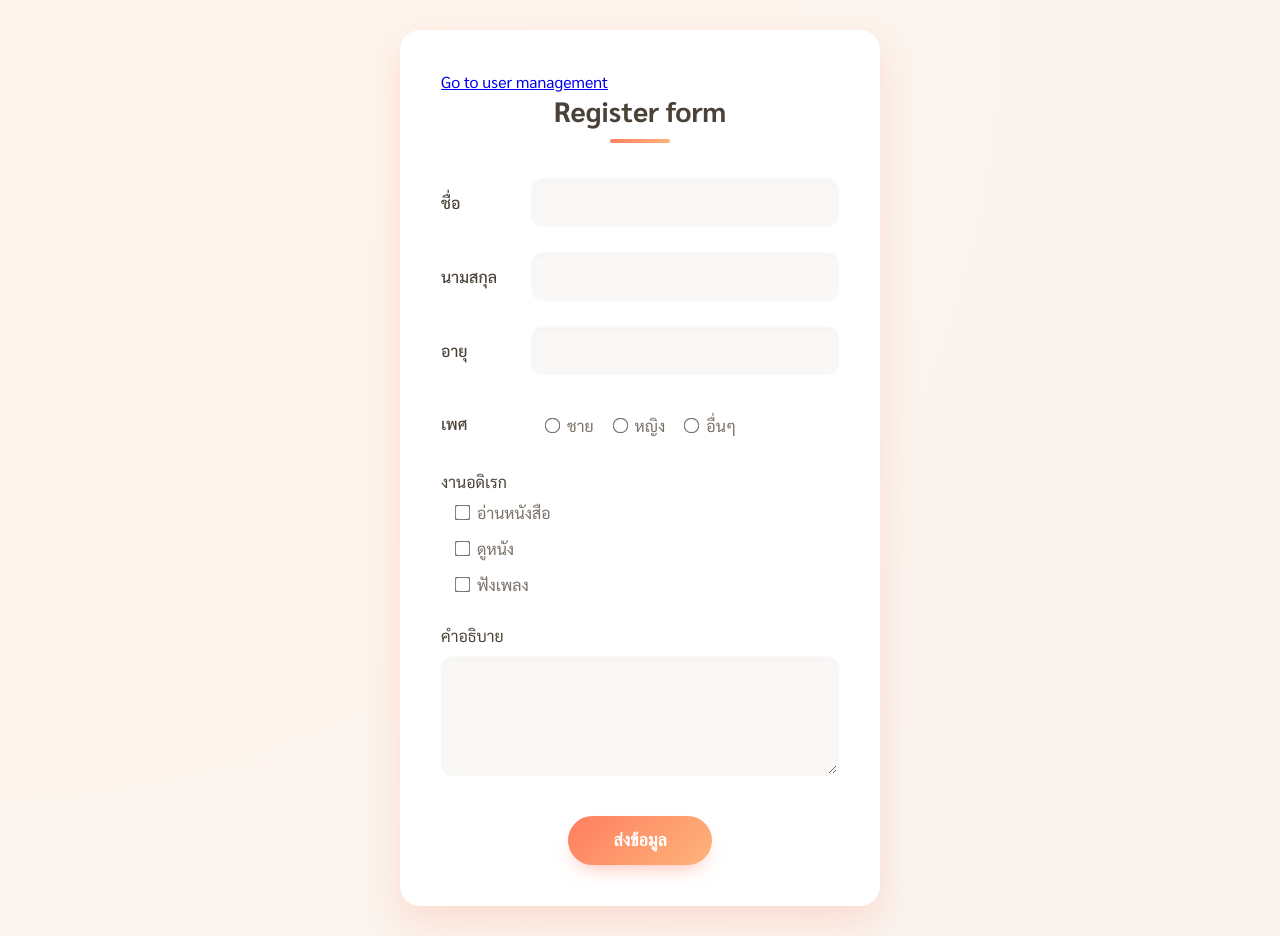
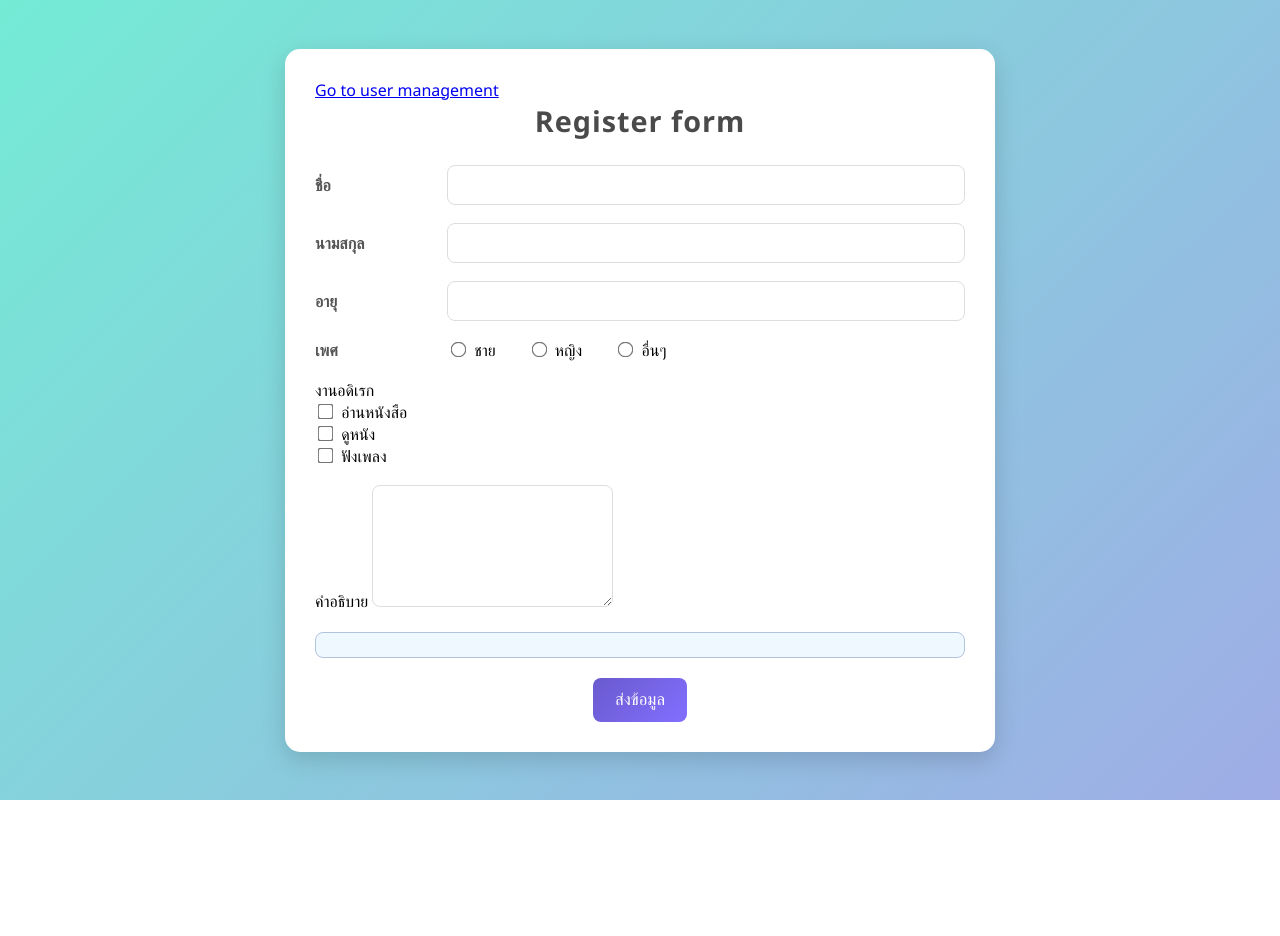
Before and after one commit to chinchinnapat/241_700, a plain HTML site: page front-end/index.html in a window 1280 px wide. After the commit the page ends 800 px from the top, so only its background shows below. Drawn offline with nearby package versions, Linux system fonts and the light colour scheme.

Commit message:
Update style.css

```diff
--- a/front-end/style.css
+++ b/front-end/style.css
@@ -1,224 +1,112 @@
-/* นำเข้าฟอนต์ภาษาไทยสวยๆ จาก Google Fonts */
-@import url('https://fonts.googleapis.com/css2?family=Sarabun:wght@300;400;500;700&display=swap');
-
-/* --- ตั้งค่าตัวแปรสี (Color Palette: Warm Sunset) --- */
-:root {
-    --primary-gradient: linear-gradient(135deg, #ff7e5f, #feb47b); /* ไล่สีส้มพีช */
-    --primary-color: #ff7e5f;
-    --secondary-color: #feb47b;
-    --bg-color: #f9f3ee; /* สีพื้นหลังครีมอุ่นๆ */
-    --text-dark: #4a4238; /* สีน้ำตาลเข้มเกือบดำ */
-    --text-light: #7a7268; /* สีน้ำตาลเทา */
-    --input-bg: #faf8f6;
-    --shadow-sm: 0 5px 15px rgba(255, 126, 95, 0.15);
-    --shadow-md: 0 15px 35px rgba(255, 126, 95, 0.2);
-    --shadow-button: 0 10px 20px -10px rgba(255, 94, 58, 0.5);
-}
-
-* {
-    box-sizing: border-box;
+body {
+    font-family: "Segoe UI", Tahoma, Geneva, Verdana, sans-serif;
+    background: linear-gradient(135deg, #74ebd5 0%, #9face6 100%);
     margin: 0;
     padding: 0;
-    /* เพิ่ม transition ให้ทุกอย่างขยับนุ่มนวล */
-    transition: all 0.3s cubic-bezier(0.25, 0.8, 0.25, 1);
-}
-
-body {
-    font-family: 'Sarabun', sans-serif;
-    background-color: var(--bg-color);
-    color: var(--text-dark);
+    min-height: 100vh;
     display: flex;
     justify-content: center;
     align-items: center;
-    min-height: 100vh;
-    padding: 30px 20px;
-    background-image: radial-gradient(circle at top left, #fff5ec, var(--bg-color)); /* เพิ่มมิติให้พื้นหลัง */
 }
 
-/* กล่องคอนเทนเนอร์หลัก */
 .container {
-    background-color: #ffffff;
-    padding: 40px;
-    border-radius: 20px; /* มุมโค้งมนมากขึ้น */
-    box-shadow: var(--shadow-md); /* เงาสีส้มฟุ้งๆ */
     width: 100%;
-    max-width: 480px;
-    border: 1px solid rgba(255, 255, 255, 0.5);
-    backdrop-filter: blur(10px); /* (เผื่ออนาคต) ทำให้ดูโปร่งแสงนิดๆ */
+    max-width: 650px;
+    background: #fff;
+    padding: 30px;
+    border-radius: 15px;
+    box-shadow: 0 8px 25px rgba(0,0,0,0.15);
+    animation: fadeIn 0.8s ease-in-out;
 }
 
-/* --- ส่วนหัวข้อ --- */
-.header {
-    text-align: center;
-    font-size: 28px;
-    font-weight: 700;
-    color: var(--text-dark);
-    margin-bottom: 35px;
-    position: relative;
-    padding-bottom: 15px;
+@keyframes fadeIn {
+    from { opacity: 0; transform: translateY(20px); }
+    to { opacity: 1; transform: translateY(0); }
 }
 
-/* สร้างเส้นขีดเส้นใต้แบบไล่สี */
-.header::after {
-    content: '';
-    position: absolute;
-    bottom: 0;
-    left: 50%;
-    transform: translateX(-50%);
-    width: 60px;
-    height: 4px;
-    background: var(--primary-gradient);
-    border-radius: 10px;
+.header {
+    font-size: 1.8rem;
+    font-weight: bold;
+    text-align: center;
+    margin-bottom: 25px;
+    color: #4a4a4a;
+    letter-spacing: 1px;
 }
 
-/* --- การจัดวาง Layout --- */
 .flex {
     display: flex;
     align-items: center;
+    gap: 12px;
 }
 
 .form-input {
-    margin-bottom: 25px;
+    margin-bottom: 18px;
 }
 
-/* ป้ายกำกับหน้าช่องกรอก */
 .header-form {
-    width: 90px;
-    font-weight: 500;
-    color: var(--text-dark);
-    flex-shrink: 0;
-    font-size: 16px;
+    width: 120px;
+    font-weight: 600;
+    color: #555;
 }
 
-/* --- ช่องกรอกข้อมูล (Input & Textarea) --- */
 .form, textarea {
-    width: 100%;
-    padding: 12px 15px;
-    border: 2px solid transparent; /* ซ่อนขอบไว้ก่อน */
-    background-color: var(--input-bg);
-    border-radius: 12px;
-    font-size: 16px;
-    font-family: inherit;
-    color: var(--text-dark);
-    box-shadow: inset 0 2px 4px rgba(0,0,0,0.02); /* เงาด้านในเล็กน้อย */
+    flex: 1;
+    padding: 10px 12px;
+    border: 1px solid #ddd;
+    border-radius: 8px;
+    transition: all 0.3s ease;
+    font-size: 1rem;
+}
+
+.form:focus, textarea:focus {
+    border-color: #6a5acd;
+    box-shadow: 0 0 8px rgba(106,90,205,0.3);
+    outline: none;
 }
 
 textarea {
-    height: 120px;
+    min-height: 100px;
     resize: vertical;
-    margin-top: 10px;
-    display: block; /* แก้ให้ textarea ลงมาอยู่บรรทัดใหม่ตามภาพ */
 }
 
-/* Effect เมื่อคลิกที่ช่องกรอก (Focus State) */
-.form:focus, textarea:focus {
-    outline: none;
-    background-color: #fff;
-    border-color: var(--secondary-color); /* เปลี่ยนสีขอบ */
-    box-shadow: var(--shadow-sm); /* เพิ่มเงาให้ดูลอยขึ้น */
-    transform: translateY(-2px); /* ขยับขึ้นเล็กน้อย */
+.gender .flex div {
+    margin-right: 20px;
 }
 
-/* --- ส่วน Radio และ Checkbox --- */
-/* ใช้ accent-color เปลี่ยนสีปุ่มเลือก (Modern CSS) */
-input[type="radio"], input[type="checkbox"] {
-    accent-color: var(--primary-color);
-    transform: scale(1.2); /* ขยายให้ใหญ่ขึ้นนิดนึง */
-    margin-right: 8px;
-    cursor: pointer;
+.form-input input[type="checkbox"],
+.form-input input[type="radio"] {
+    accent-color: #6a5acd;
+    transform: scale(1.2);
+    margin-right: 5px;
 }
 
-/* จัดระยะห่างของตัวเลือก */
-.gender .flex {
-    gap: 20px;
-    flex-wrap: wrap; /* ถ้าจอเล็กให้ปัดลงมา */
+.message {
+    margin: 20px 0;
+    padding: 12px;
+    background: #f0f8ff;
+    border: 1px solid #b0c4de;
+    border-radius: 8px;
+    color: #333;
+    font-size: 1rem;
+    text-align: center;
 }
 
-/* ทำให้ตัวเลือกขยับได้เมื่อเอาเมาส์ชี้ */
-.gender .flex div,
-.form-input > div:not(.header-form) {
-    display: flex;
-    align-items: center;
-    cursor: pointer;
-    padding: 5px 0;
-    color: var(--text-light);
-}
-
-.gender .flex div:hover,
-.form-input > div:not(.header-form):hover {
-    color: var(--primary-color);
-    transform: translateX(5px); /* เลื่อนไปทางขวานิดๆ */
-}
-
-.form-input > div:not(.header-form) {
-    margin-top: 5px;
-    margin-left: 15px;
-}
-
-
-/* --- ปุ่มกด (Button 3D Pop-up) --- */
 .center {
-    display: flex;
-    justify-content: center;
-    margin-top: 40px;
+    text-align: center;
 }
 
 .button {
-    /* พื้นหลังแบบไล่สี */
-    background: var(--primary-gradient);
-    color: white;
+    background: linear-gradient(135deg, #6a5acd, #836fff);
+    color: #fff;
     border: none;
-    padding: 14px 45px;
-    font-size: 18px;
-    font-weight: 700;
-    border-radius: 50px;
+    padding: 12px 22px;
+    border-radius: 8px;
+    font-size: 1.05rem;
     cursor: pointer;
-    /* เงาของปุ่ม */
-    box-shadow: var(--shadow-button);
-    position: relative;
-    overflow: hidden; /* สำหรับเอฟเฟกต์แสง */
+    transition: transform 0.2s ease, box-shadow 0.3s ease;
 }
 
-/* Effect เมื่อเอาเมาส์ชี้ปุ่ม (Hover - ปุ่มนูนขึ้น) */
 .button:hover {
-    transform: translateY(-5px) scale(1.02); /* ลอยขึ้น + ขยายสเกลนิดนึง */
-    box-shadow: 0 20px 30px -10px rgba(255, 94, 58, 0.7); /* เงาเข้มขึ้นและลึกขึ้น */
+    transform: translateY(-2px);
+    box-shadow: 0 6px 15px rgba(106,90,205,0.4);
 }
-
-/* Effect เมื่อกดปุ่ม (Active) */
-.button:active {
-    transform: translateY(-2px) scale(0.98); /* ยุบลงมานิดนึง */
-    box-shadow: var(--shadow-button); /* เงากลับไปเหมือนเดิม */
-}
-
-/* เพิ่มเอฟเฟกต์แสงแวบๆ ผ่านปุ่ม (Optional) */
-.button::before {
-    content: '';
-    position: absolute;
-    top: 0;
-    left: -100%;
-    width: 100%;
-    height: 100%;
-    background: linear-gradient(120deg, transparent, rgba(255,255,255,0.3), transparent);
-    transition: all 0.6s;
-}
-.button:hover::before {
-    left: 100%; /* เลื่อนแสงผ่านปุ่ม */
-}
-
-.message{
-    background-color: var(--secondary-color);
-    padding: 10px;
-    margin: 10px;
-    display: none;
-    border-radius: 6px;
-}
-.message.success {
-    background-color: #4CAF50;
-    display: block;
-}
-
-.message.danger {
-    background-color: #ff928a;
-    display: block;
-}
```
